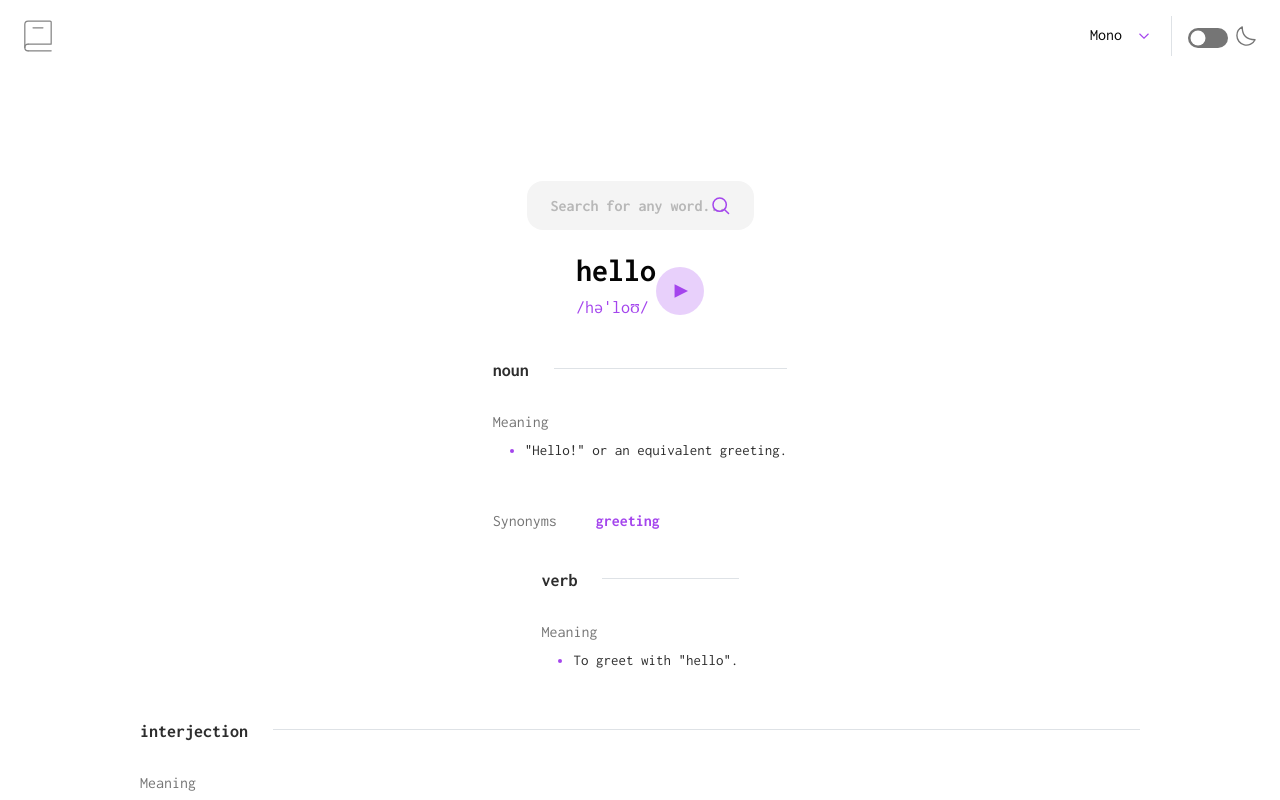
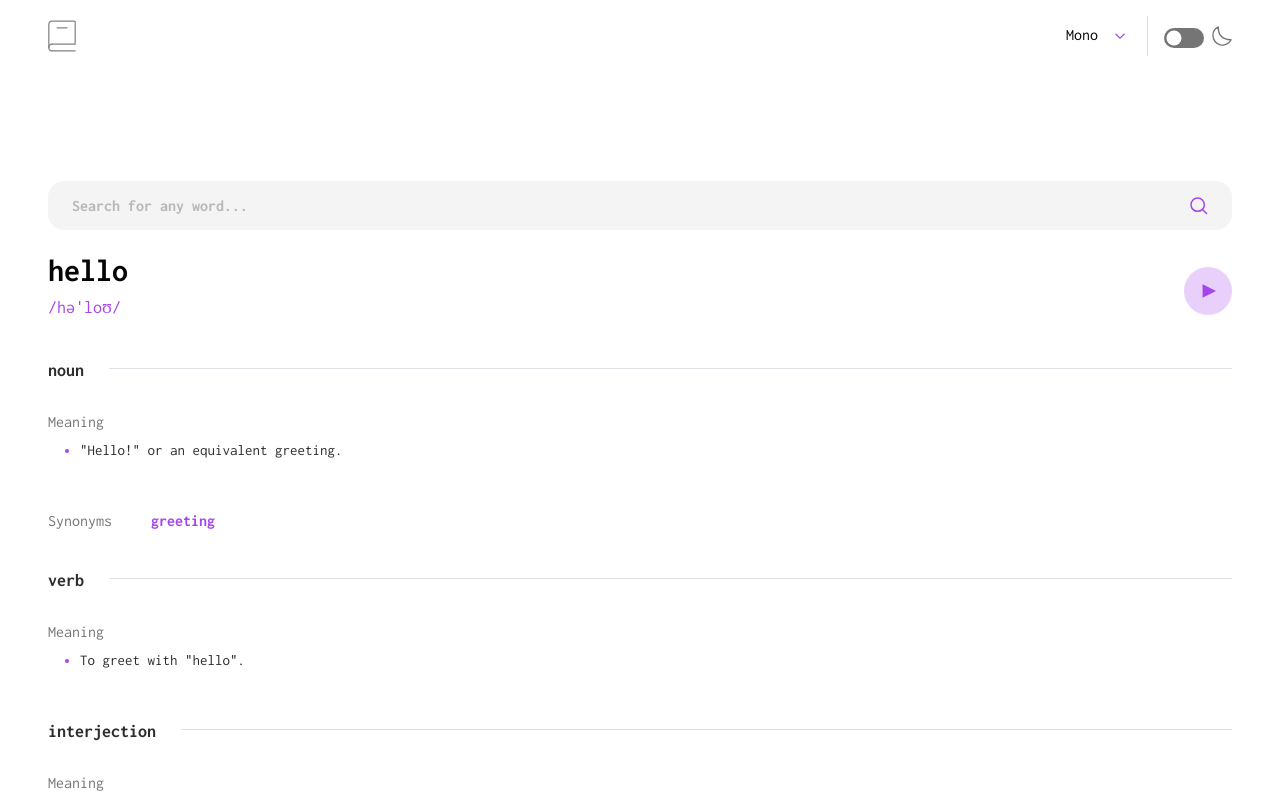
Before and after one commit to guillermopaniaguasilva/dictionary-web-app, a React (Vite) app: page / in a window 1280 px wide. Shown: the top 800 px of the page. Built offline with nearby package versions, Linux system fonts and the light colour scheme.

Commit message:
implement desktop view; fix issue with background in #root

```diff
--- a/src/pages/Dictionary/components/Header/styles.tsx
+++ b/src/pages/Dictionary/components/Header/styles.tsx
@@ -5,6 +5,9 @@ export const HeaderContainer = styled.header`
   height: 72px;
   padding: 16px 24px;
   display: flex;
-  color: ${({ theme }) => (theme.isDarkThemeOn ? 'blue' : 'pink')};
   font-family: ${({ theme }) => theme.font};
+
+  @media (min-width: ${({ theme }) => theme.breakpoints.desktop}) {
+    padding: 16px 0;
+  }
 `;
--- a/src/pages/Dictionary/components/MainWrapper/styles.tsx
+++ b/src/pages/Dictionary/components/MainWrapper/styles.tsx
@@ -9,6 +9,9 @@ export const Wrapper = styled.div`
     theme.isDarkThemeOn ? theme.colors.black : theme.colors.white};
 
   @media (min-width: ${({ theme }) => theme.breakpoints.desktop}) {
+    max-width: 1440px;
+    margin: auto;
+    padding: 0 48px;
   }
 `;
 
@@ -19,8 +22,7 @@ export const Main = styled.main`
     display: flex;
     flex-direction: column;
     justify-content: center;
-    align-items: center;
     margin-top: 85px;
-    width: calc(100% - 280px);
+    width: 100%;
   }
 `;
--- a/src/theme/DynamicThemeProvider.tsx
+++ b/src/theme/DynamicThemeProvider.tsx
@@ -1,6 +1,7 @@
 import { PropsWithChildren } from 'react';
 import { ThemeProvider } from 'styled-components';
 import { useDictionaryStore } from '../pages/Dictionary/store';
+import GlobalStyles from './GlobalStyles';
 import theme from './index';
 
 export default function DynamicThemeProvider({ children }: PropsWithChildren) {
@@ -13,5 +14,10 @@ export default function DynamicThemeProvider({ children }: PropsWithChildren) {
     font,
   };
 
-  return <ThemeProvider theme={dynamicTheme}>{children}</ThemeProvider>;
+  return (
+    <ThemeProvider theme={dynamicTheme}>
+      <GlobalStyles />
+      {children}
+    </ThemeProvider>
+  );
 }
--- /dev/null
+++ b/src/theme/GlobalStyles.tsx
@@ -0,0 +1,12 @@
+import { createGlobalStyle } from 'styled-components';
+
+const GlobalStyle = createGlobalStyle`
+  #root {
+    background-color: ${({ theme }) =>
+      theme.isDarkThemeOn ? theme.colors.black : theme.colors.white};
+  }
+`;
+
+export default function GlobalStyles() {
+  return <GlobalStyle />;
+}
```
